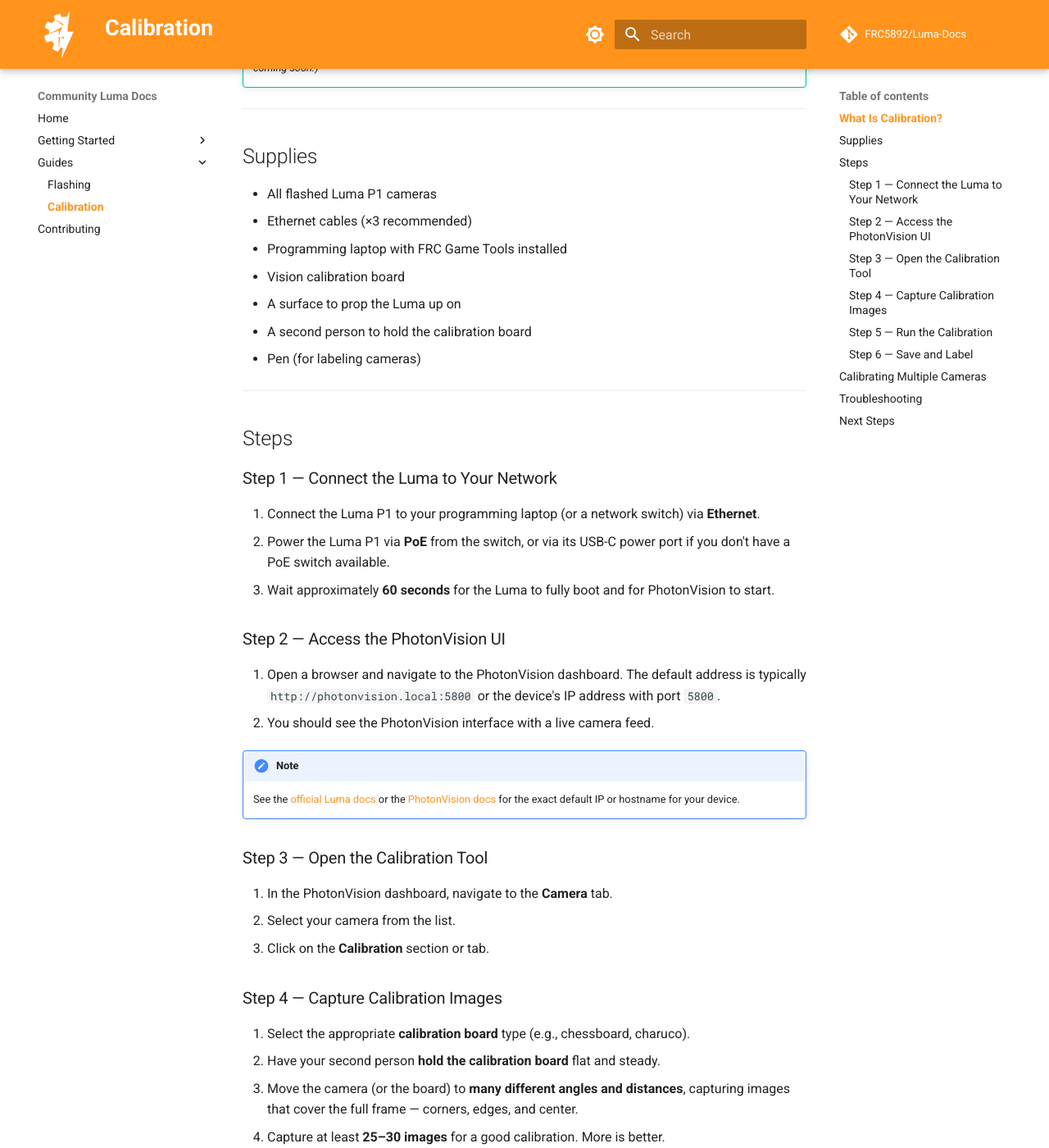
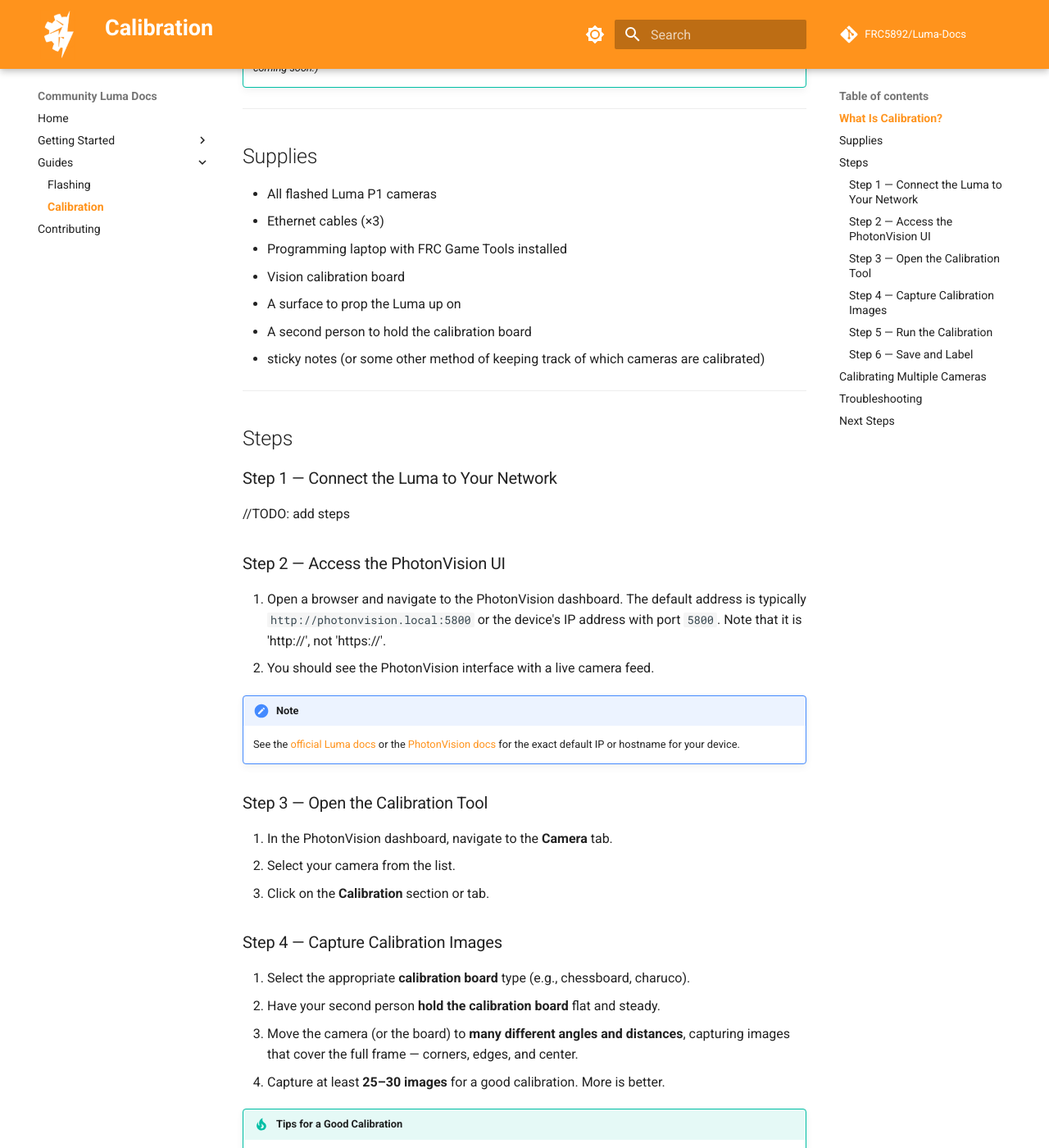
Before and after one commit to FRC5892/Luma-Docs, an MkDocs documentation site: the page built from docs/guides/calibration.md, in a window 1280 px wide and 1400 px high, scrolled down 768 px. Shown: the whole window at 82% size. Built offline with MkDocs 1.6.1 and Material for MkDocs 9.7.7, drawn with Linux system fonts in a browser that asks for light colours; comment, search, counter and statistics services are not loaded.

Commit message:
Update supplies list and clarify Ethernet cable recommendation in calibration guide

```diff
--- a/docs/guides/calibration.md
+++ b/docs/guides/calibration.md
@@ -30,12 +30,12 @@ Without calibration, AprilTag pose estimates will be inaccurate.
 ## Supplies
 
 - All flashed Luma P1 cameras
-- Ethernet cables (×3 recommended)
+- Ethernet cables (×3)
 - Programming laptop with FRC Game Tools installed
 - Vision calibration board
 - A surface to prop the Luma up on
 - A second person to hold the calibration board
-- Pen (for labeling cameras)
+- sticky notes (or some other method of keeping track of which cameras are calibrated)
 
 ---
 
@@ -43,16 +43,13 @@ Without calibration, AprilTag pose estimates will be inaccurate.
 
 ### Step 1 — Connect the Luma to Your Network
 
-1. Connect the Luma P1 to your programming laptop (or a network switch) via **Ethernet**.
-2. Power the Luma P1 via **PoE** from the switch, or via its USB-C power port if you don't
-   have a PoE switch available.
-3. Wait approximately **60 seconds** for the Luma to fully boot and for PhotonVision to start.
+//TODO: add steps
 
 ### Step 2 — Access the PhotonVision UI
 
 1. Open a browser and navigate to the PhotonVision dashboard.
    The default address is typically `http://photonvision.local:5800` or the device's IP address
-   with port `5800`.
+   with port `5800`. Note that it is 'http://', not 'https://'.
 2. You should see the PhotonVision interface with a live camera feed.
 
 !!! note
```
